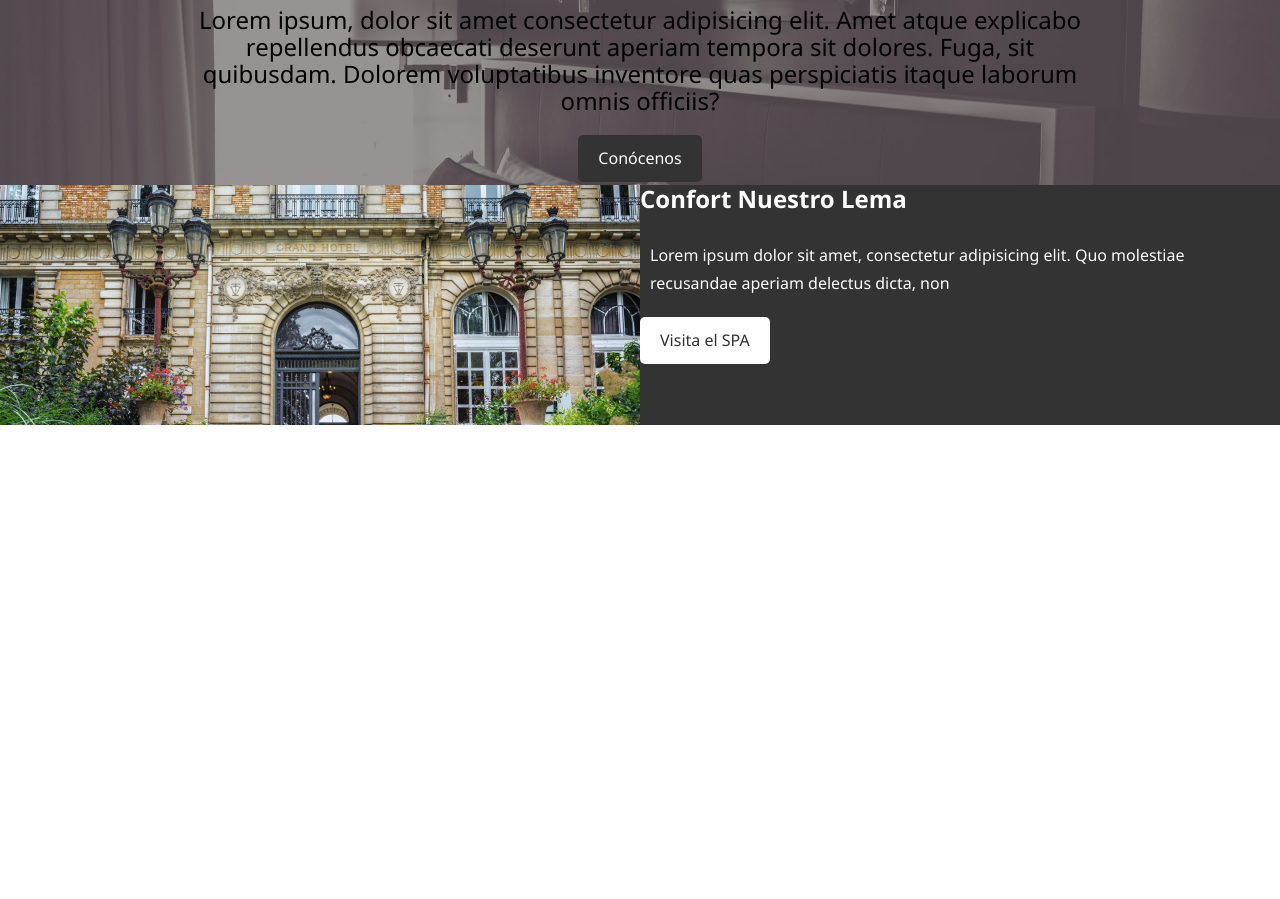
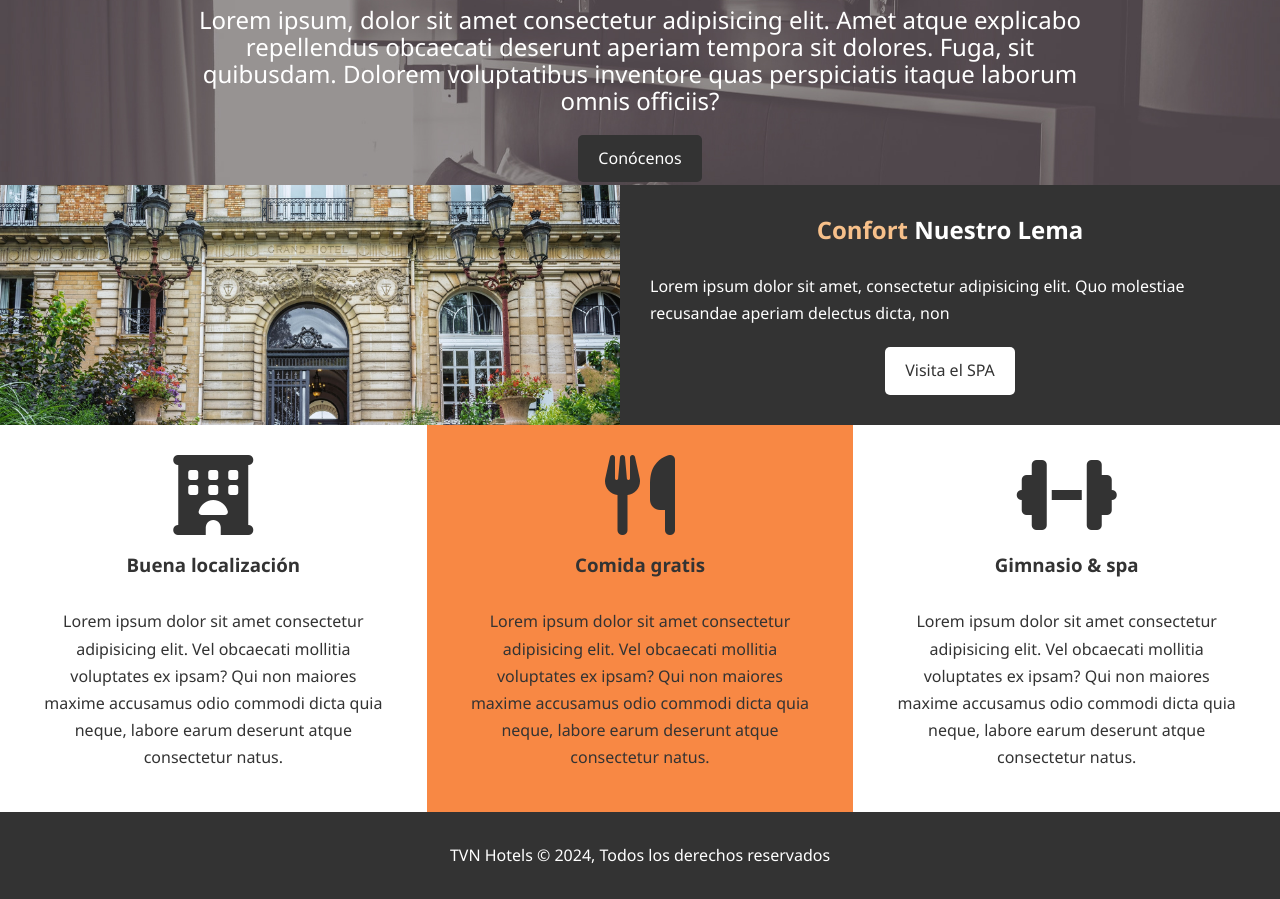
Before and after one commit to t0ni82/proyecto_hotel, a plain HTML site: page index.html in a window 1280 px wide. Shown: the part 126-1025 px from the top of the page. Before the commit the page ends 800 px from the top, so only its background shows below. Drawn offline with Linux system fonts and the light colour scheme.

Commit message:
End index

```diff
--- a/index.html
+++ b/index.html
@@ -158,7 +158,7 @@
             display: flex;
             justify-content: center;
             align-items: center;
-
+            color: #fff;
         }
 
         #showcase .showcase-container {
@@ -195,6 +195,33 @@
             /* flex-grow: 1;
             flex-shrink: 0;
             flex-basis: 0%; */
+            display: flex;
+            flex-direction: column;
+            align-items: center;
+            justify-content: center;
+            padding: 20px;
+        }
+
+        /* Section Features */
+        #features {
+            display: flex;
+        }
+
+        #features .box {
+            padding: 30px;
+            text-align: center;
+        }
+
+        #features .box i {
+            font-size: 5rem;
+            /* Los iconos se tratan como fuentes de texto */
+            margin-bottom: 1rem;
+        }
+
+        /* Main-Footer */
+        #main-footer {
+            text-align: center;
+            padding: 20px;
         }
     </style>
 </head>
@@ -213,7 +240,7 @@
         </nav>
         <div id="showcase">
             <div class="container showcase-container">
-                <h2>Disfrute su estancia</h2>
+                <h2><strong class="text-primary">Disfrute</strong> su estancia</h2>
                 <p>Lorem ipsum, dolor sit amet consectetur adipisicing elit. Amet atque explicabo repellendus
                     obcaecati deserunt aperiam tempora sit dolores. Fuga, sit quibusdam. Dolorem voluptatibus
                     inventore quas perspiciatis itaque laborum omnis officiis?</p>
@@ -224,14 +251,38 @@
     <section id="info">
         <div class="info-img"></div>
         <div class="info-content">
-            <h2>Confort Nuestro Lema</h2>
+            <h2><strong class="text-primary">Confort</strong> Nuestro Lema</h2>
             <p>Lorem ipsum dolor sit amet, consectetur adipisicing elit. Quo molestiae recusandae aperiam delectus
                 dicta, non</p>
             <a class="btn bg-light" href="#">Visita el SPA</a>
         </div>
     </section>
-    <section id="features"></section>
-    <footer id="main-footer"></footer>
+    <section id="features">
+        <div class="box bg-light">
+            <i class="fa-solid fa-hotel"></i>
+            <h3>Buena localización</h3>
+            <p>Lorem ipsum dolor sit amet consectetur adipisicing elit. Vel obcaecati mollitia voluptates ex ipsam? Qui
+                non maiores maxime accusamus odio commodi dicta quia neque, labore earum deserunt atque consectetur
+                natus.</p>
+        </div>
+        <div class="box bg-primary">
+            <i class="fa-solid fa-utensils"></i>
+            <h3>Comida gratis</h3>
+            <p>Lorem ipsum dolor sit amet consectetur adipisicing elit. Vel obcaecati mollitia voluptates ex ipsam? Qui
+                non maiores maxime accusamus odio commodi dicta quia neque, labore earum deserunt atque consectetur
+                natus.</p>
+        </div>
+        <div class="box bg-light">
+            <i class="fa-solid fa-dumbbell"></i>
+            <h3>Gimnasio & spa</h3>
+            <p>Lorem ipsum dolor sit amet consectetur adipisicing elit. Vel obcaecati mollitia voluptates ex ipsam? Qui
+                non maiores maxime accusamus odio commodi dicta quia neque, labore earum deserunt atque consectetur
+                natus.</p>
+        </div>
+    </section>
+    <footer id="main-footer" class="bg-dark">
+        <p>TVN Hotels &copy; 2024, Todos los derechos reservados</p>
+    </footer>
 </body>
 
 </html>
```
